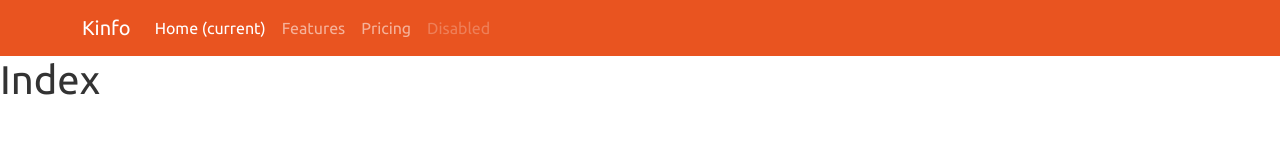
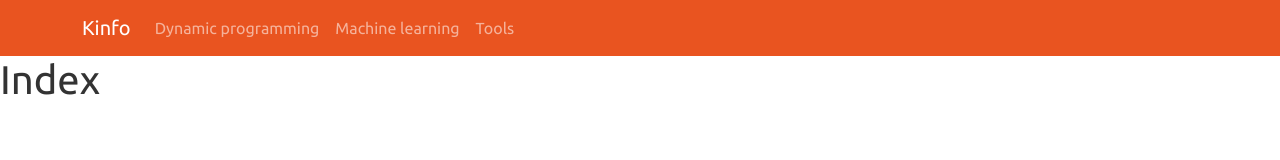
Before and after one commit to Kuper-xx/Kinfo, a Next.js app: page / in a window 1280 px wide. Shown: the top 160 px of the page. Built offline with nearby package versions, Linux system fonts and the light colour scheme.

Commit message:
Navbar link (not a productive day haha)

```diff
--- a/components/Navbar.js
+++ b/components/Navbar.js
@@ -1,21 +1,28 @@
+import Link from 'next/link'
+
 const Navbar = () => (
-
 	<nav className="navbar navbar-expand-lg navbar-dark bg-primary">
   		<div className="container">
+			<Link href='/'>
 			<a className="navbar-brand" href="#">Kinfo</a>
+			</Link>
   			<button className="navbar-toggler" type="button" data-toggle="collapse" data-target="#navbarNavAltMarkup" aria-controls="navbarNavAltMarkup" aria-expanded="false" aria-label="Toggle navigation">
    	 		<span className="navbar-toggler-icon"></span>
   			</button>
   			<div className="collapse navbar-collapse" id="navbarNavAltMarkup">
     				<div className="navbar-nav ml-auto">
-      					<a className="nav-item nav-link active" href="#">Home <span className="sr-only">(current)</span></a>
-      					<a className="nav-item nav-link" href="#">Features</a>
-      					<a className="nav-item nav-link" href="#">Pricing</a>
-      					<a className="nav-item nav-link disabled" href="#">Disabled</a>
+					<Link href='/dynamic_programming'>
+      					<a className="nav-item nav-link">Dynamic programming</a>
+					</Link>
+					<Link href='/machine_learning'>
+      					<a className="nav-item nav-link">Machine learning</a>
+					</Link>
+					<Link href='/tools'>
+      					<a className="nav-item nav-link" href="#">Tools</a>
+					</Link>
     				</div>
   			</div>
 		</div>
 	</nav>
-
 )
 export default Navbar;
--- a/pages/index.js
+++ b/pages/index.js
@@ -1,5 +1,4 @@
 import Layout from '../components/Layout'
-
 const Index = () => (
 	<Layout>
 	<h1>Index</h1>
```
